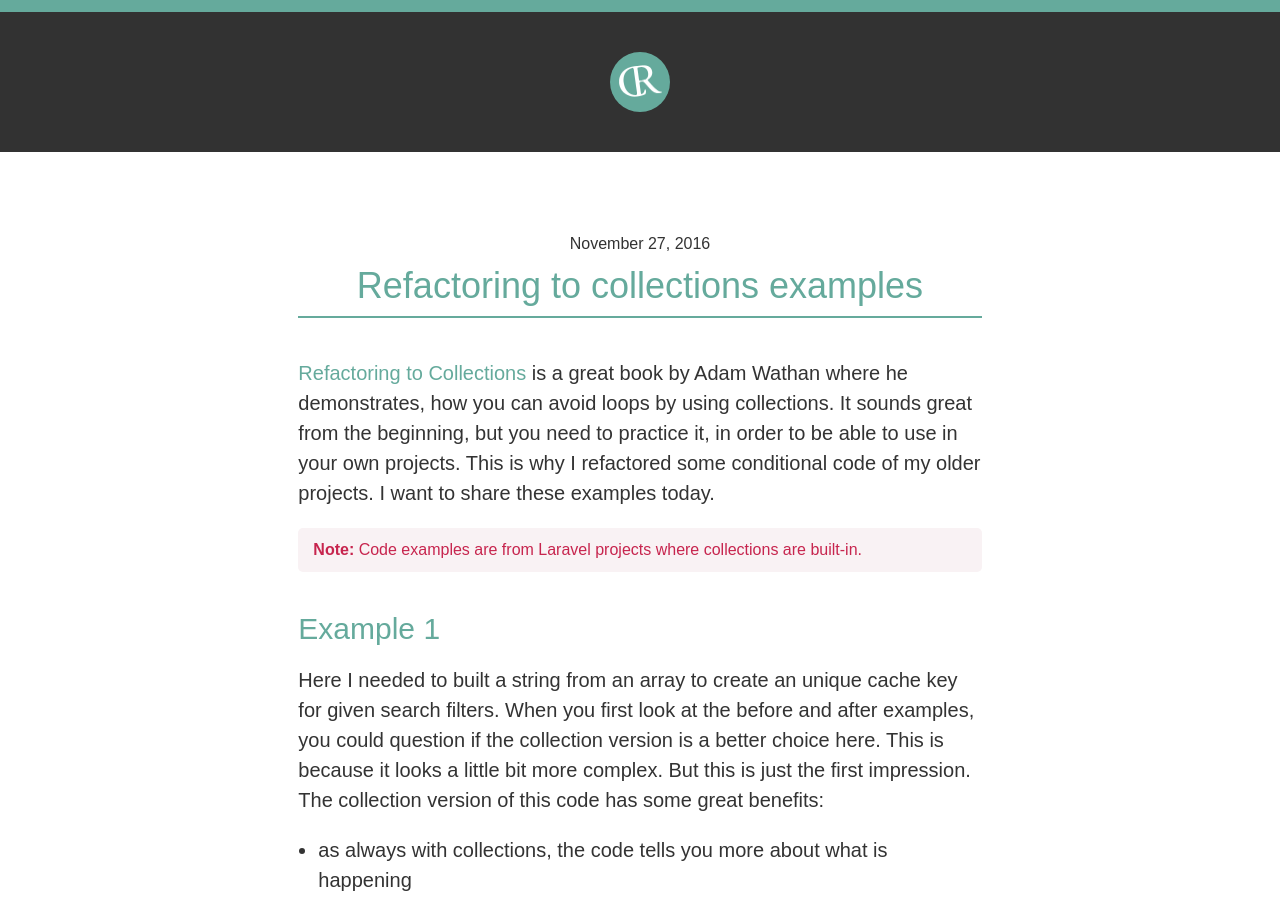
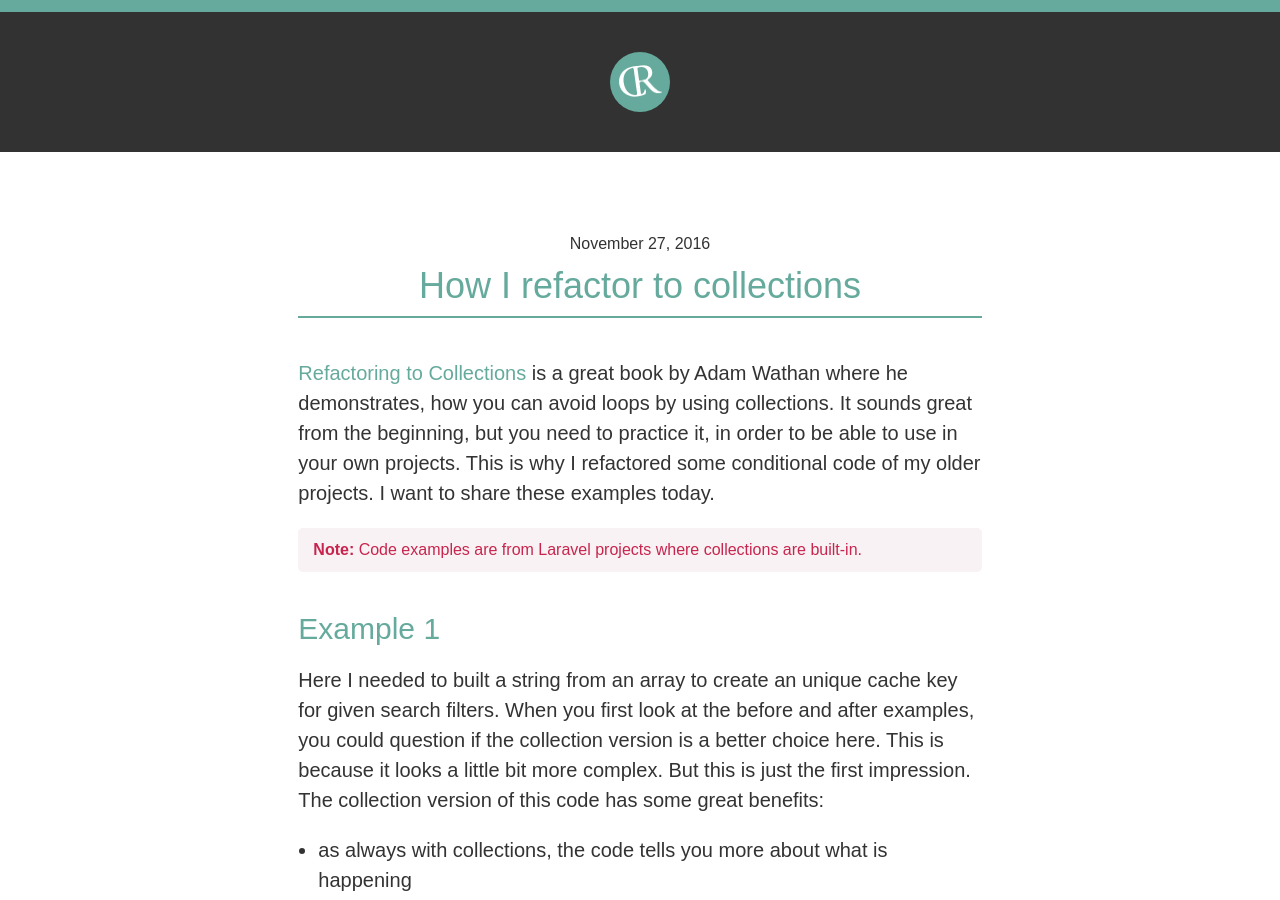
Before and after one commit to christophrumpel/christophrumpel.github.io, a Jekyll site: the page built from _posts/2016-11-27-How-I-refactor-to-collections.md, in a window 1280 px wide and 900 px high. Built offline with Jekyll 4.4.1, drawn with Linux system fonts in a browser that asks for light colours; some web fonts are replaced; comment, search, counter and statistics services are not loaded.

Commit message:
Change title

```diff
--- a/_posts/2016-11-27-How-I-refactor-to-collections.md
+++ b/_posts/2016-11-27-How-I-refactor-to-collections.md
@@ -1,6 +1,6 @@
 ---
 layout: post
-title: "Refactoring to collections examples"
+title: "How I refactor to collections"
 article_description: "Refactoring to Collections is a great book by Adam Wathan where he demonstrates, how you can avoid loops by using collections. It sounds great from the beginning but you need to practice it in order to be able to use it in your own projects. This is why I refactored some conditional code of my older projects. I will share these examples today."
 ---
 
```
